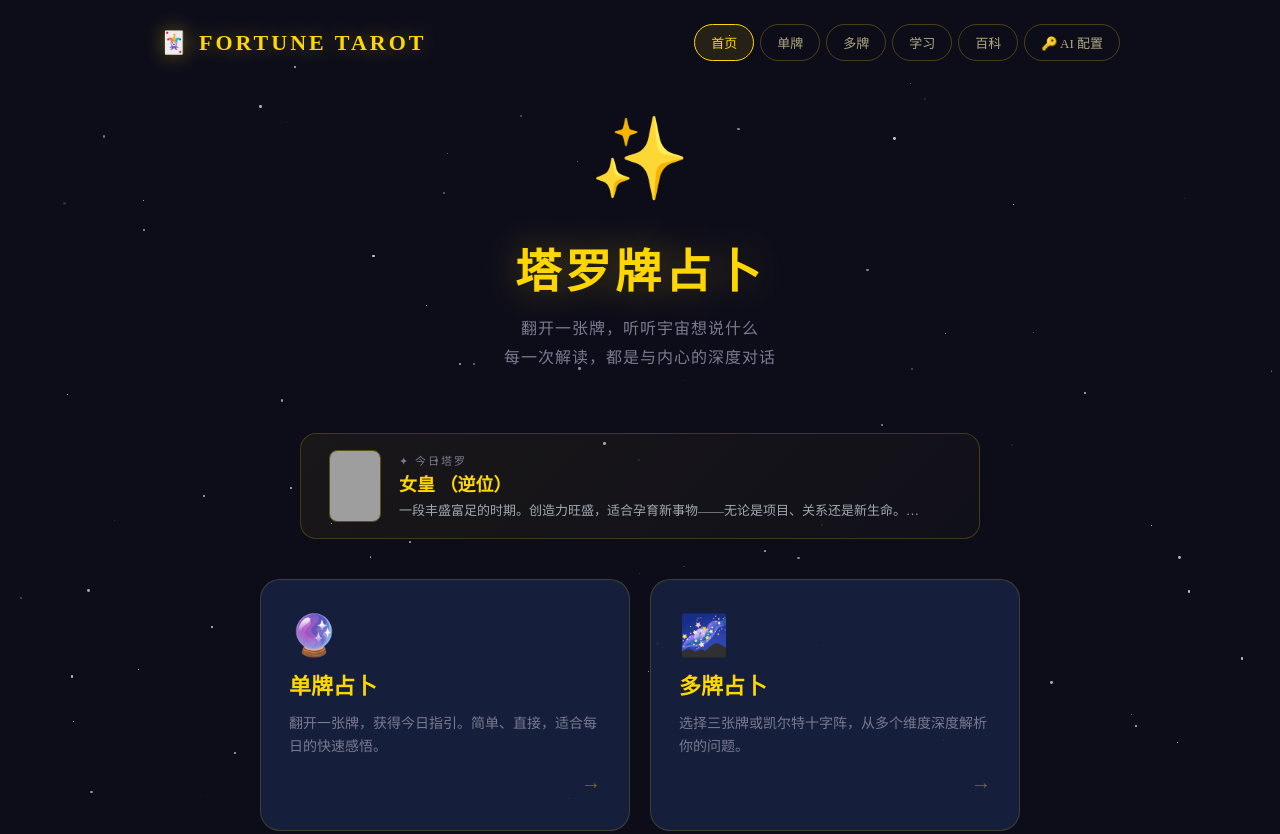
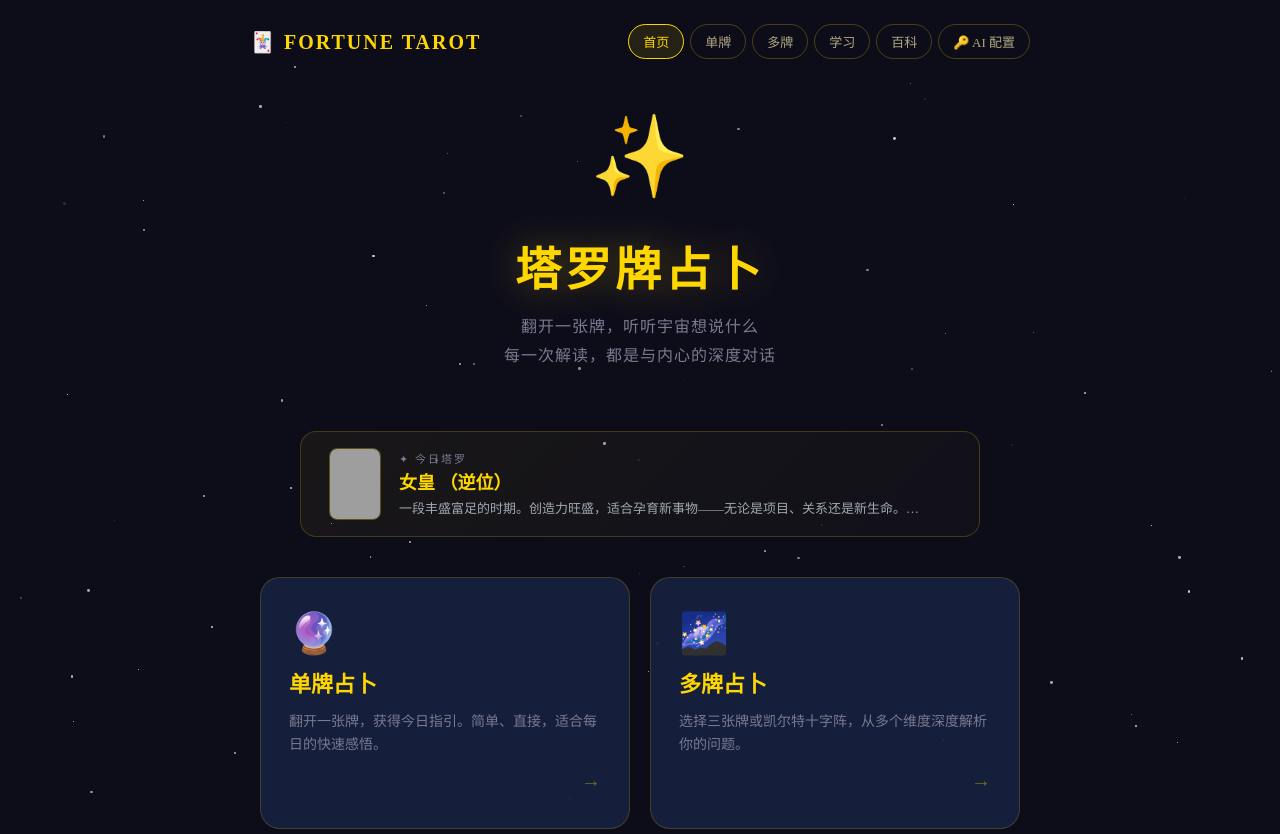
Before and after one commit to Bridge236/HTML-repository, a website: page tarot/public/index.html in a window 1280 px wide. Shown: the top 834 px of the page. Drawn offline with Linux system fonts and the light colour scheme; grey boxes are pictures that could not be loaded.

Commit message:
统一各页导航栏样式，logo 点击回首页

```diff
--- a/tarot/public/index.html
+++ b/tarot/public/index.html
@@ -24,10 +24,10 @@ a{text-decoration:none;color:inherit}
 .page{position:relative;z-index:1;min-height:100vh;display:flex;flex-direction:column;align-items:center;padding:0 20px 60px}
 
 /* Header */
-header{width:100%;max-width:960px;display:flex;align-items:center;justify-content:space-between;padding:24px 0 0}
-.logo{font-size:22px;font-weight:900;color:var(--gold);letter-spacing:3px;text-shadow:0 0 20px rgba(255,215,0,0.4)}
+header{width:100%;max-width:780px;display:flex;align-items:center;justify-content:space-between;padding:24px 0 0;flex-wrap:wrap;gap:10px}
+.logo{font-size:20px;font-weight:900;color:var(--gold);letter-spacing:2px;cursor:pointer}
 .nav-links{display:flex;gap:6px}
-.nav-btn{padding:8px 16px;border-radius:30px;font-size:13px;border:1px solid rgba(255,215,0,0.25);color:#b0a880;cursor:pointer;background:transparent;transition:all .25s;font-family:inherit}
+.nav-btn{padding:7px 14px;border-radius:30px;font-size:13px;border:1px solid rgba(255,215,0,0.25);color:#b0a880;cursor:pointer;background:transparent;transition:.25s;font-family:inherit}
 .nav-btn:hover,.nav-btn.active{background:rgba(255,215,0,0.1);border-color:var(--gold);color:var(--gold)}
 
 
@@ -89,7 +89,7 @@ header{width:100%;max-width:960px;display:flex;align-items:center;justify-conten
 
 <div class="page">
   <header>
-    <div class="logo">🃏 FORTUNE TAROT</div>
+    <div class="logo" onclick="location.href='index.html'">🃏 FORTUNE TAROT</div>
     <div class="nav-links">
       <button class="nav-btn active" onclick="location.href='index.html'">首页</button>
       <button class="nav-btn" onclick="location.href='single.html'">单牌</button>
```
Also changed, not shown: tarot/public/encyclopedia.html (+2 -2 lines), tarot/public/learn.html (+2 -2 lines), tarot/public/multi.html (+2 -2 lines), tarot/public/single.html (+2 -2 lines).
